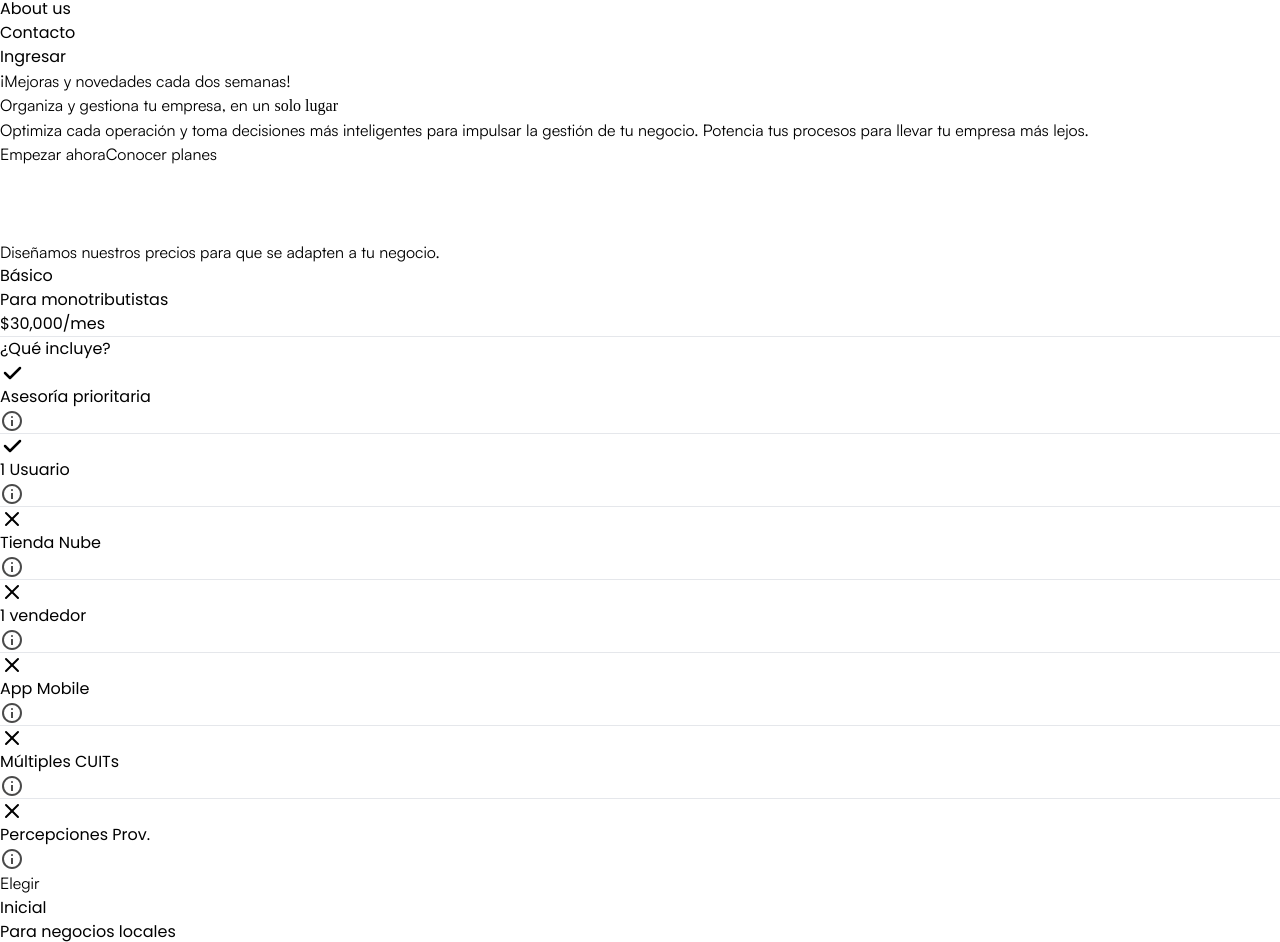
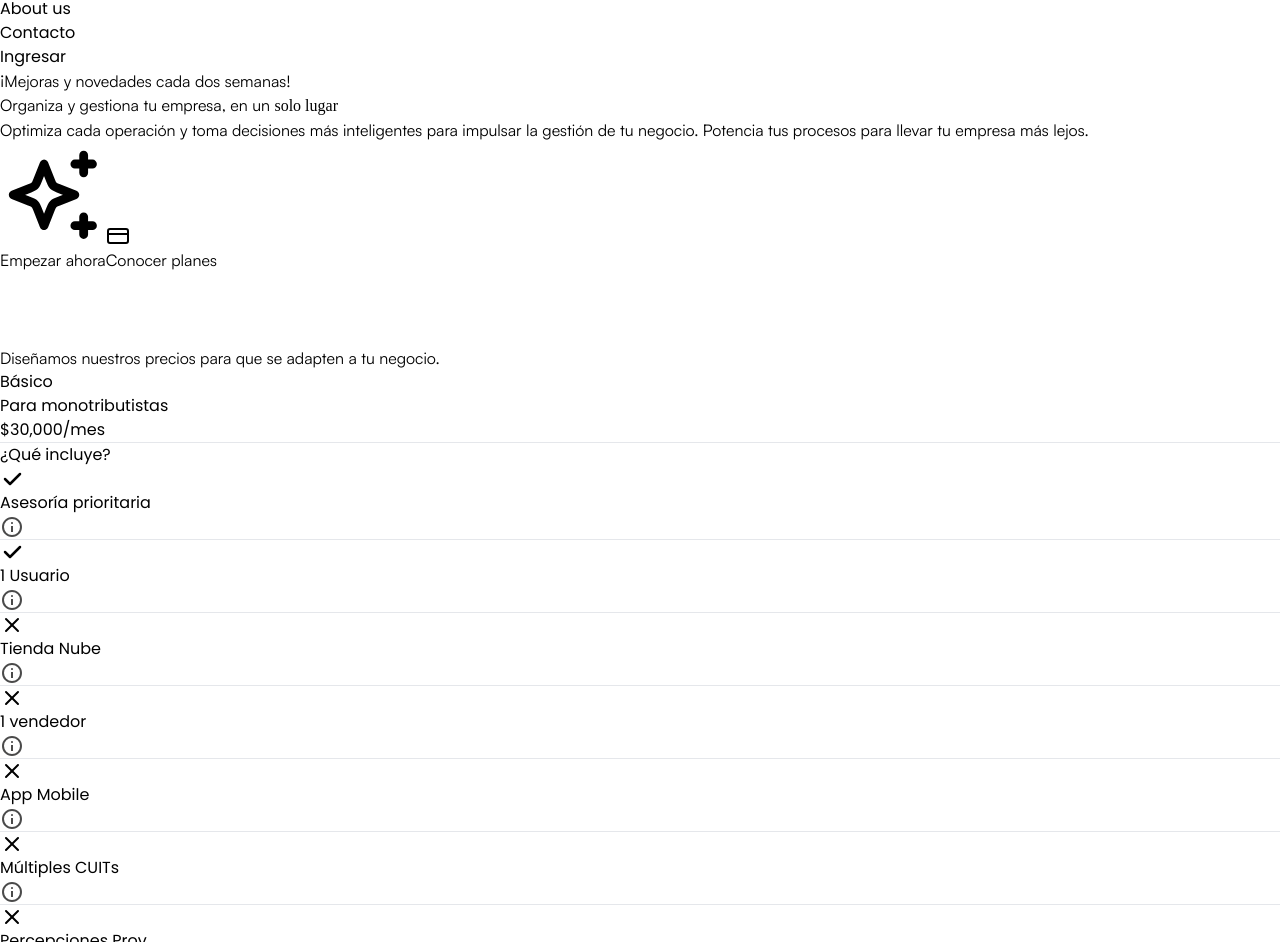
Before and after one commit to francoogilli/Fidel, a React (Vite) app: page / in a window 1280 px wide. Shown: the part 2714-3656 px from the top of the page. Built offline with nearby package versions, Linux system fonts and the light colour scheme; a web font is replaced by a local one.

Commit message:
Anadir iconos a botones del hero

```diff
--- a/src/components/hero.tsx
+++ b/src/components/hero.tsx
@@ -1,4 +1,6 @@
 import { Link } from "react-router-dom";
+import SparklesIcon from "../icons/sparkles";
+import CreditCardIcon from "../icons/creditCard";
 
 export default function Hero() {
   return (
@@ -43,16 +45,18 @@ export default function Hero() {
             Empezar ahora
           </button> */}
           <button
-            className="bg-[#5fff5c] tracking-tighter md:tracking-normal text-[#171717] justify-center w-auto font-bold py-2.5 px-6 md:px-7 md:py-2.5 text-base md:text-[15px] rounded-[18px]  flex items-center space-x-2 border-4 md:border-[5px] border-[#ffffff] hover:border-[#c9ffc8] transition-all duration-700"
+            className="bg-[#5fff5c] tracking-tighter md:tracking-normal text-[#171717] justify-center w-auto gap-2 font-bold py-2.5 px-6 md:px-7 md:py-3 text-base md:text-[15px] rounded-[18px]  flex items-center space-x-2 border-4 md:border-[5px] border-[#ffffff] hover:border-[#c9ffc8] transition-all duration-700"
             style={{ fontFamily: "Satoshi" }}
           >
+            <SparklesIcon className="size-4 md:size-5" />
             Empezar ahora
           </button>
           <Link to="/plans">
             <button
-              className="bg-[#fafafa] tracking-tighter md:tracking-normal text-[#171717] justify-center w-auto font-bold py-2.5 px-6 md:px-7 md:py-2.5 text-base md:text-[15px] rounded-[18px]  flex items-center space-x-2 border-4 md:border-[5px] border-[#ffffff] hover:border-[#f6f6f6] transition-all duration-700"
+              className="bg-[#fafafa] tracking-tighter md:tracking-normal text-[#171717] gap-2 justify-center w-auto font-bold py-2.5 px-6 md:px-7 md:py-3 text-base md:text-[15px] rounded-[18px]  flex items-center space-x-2 border-4 md:border-[5px] border-[#ffffff] hover:border-[#f6f6f6] transition-all duration-700"
               style={{ fontFamily: "Satoshi" }}
             >
+              <CreditCardIcon className="size-4 md:size-5" />
               Conocer planes
             </button>
           </Link>
```
